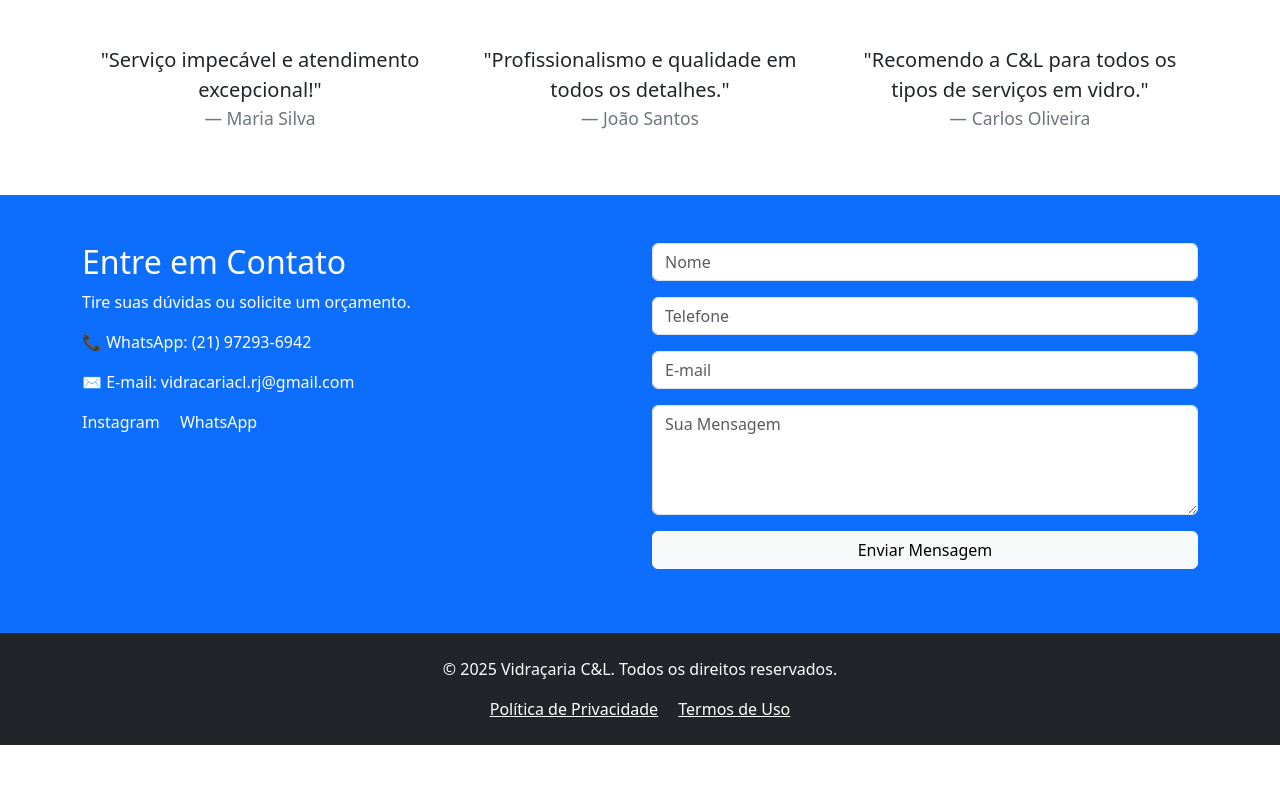
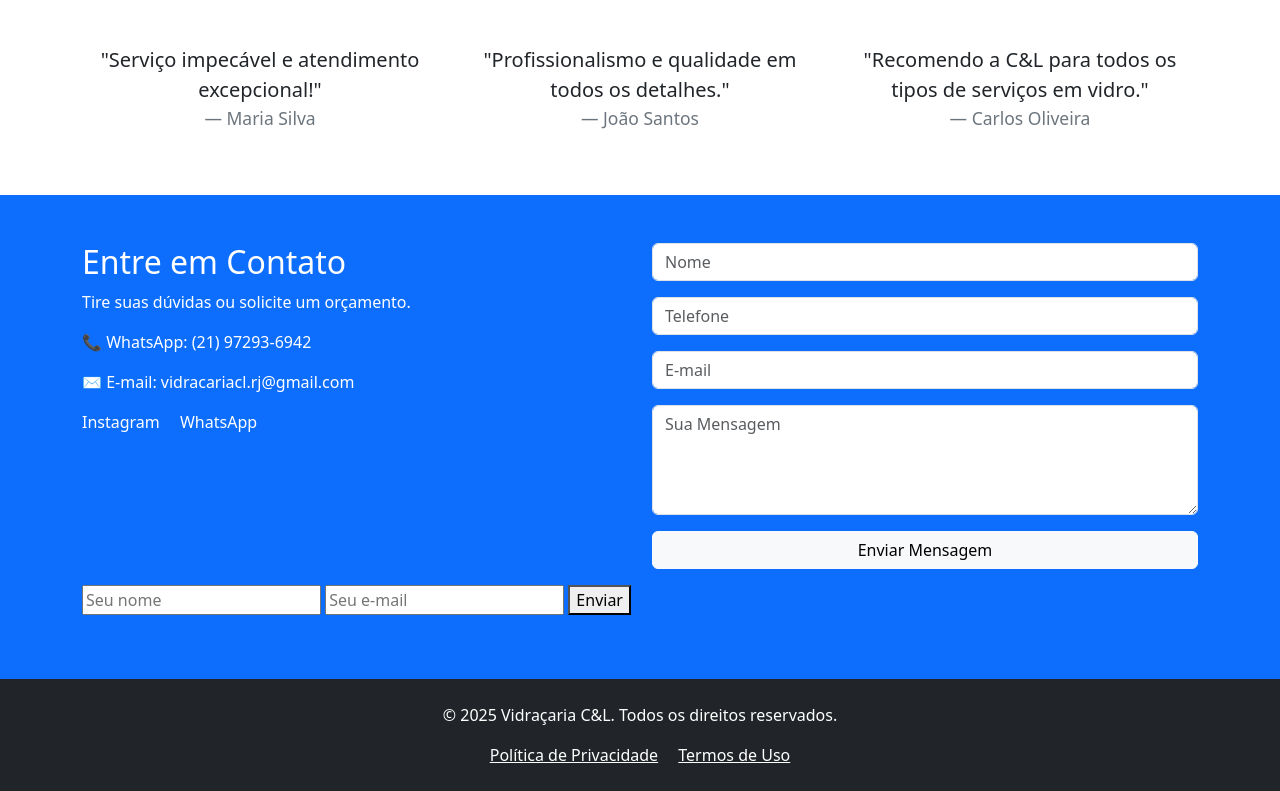
Before and after one commit to Vidracariacl/Vidracaria-C-L, a plain HTML site: page index.html in a window 1280 px wide. Shown: the part 1504-2295 px from the top of the page. Before the commit the page ends 2249 px from the top, so only its background shows below. Drawn offline with nearby package versions, Linux system fonts and the light colour scheme; some packages are replaced by stand-ins of ours; a script that the page names is missing.

Commit message:
Update index.html

```diff
--- a/index.html
+++ b/index.html
@@ -146,6 +146,11 @@
             <button type="submit" class="btn btn-light w-100">Enviar Mensagem</button>
           </form>
         </div>
+        <form action="https://formsubmit.co/vidracariacl.rj@gmail.com" method="POST" name="contato" netlify>
+  <input type="text" name="nome" placeholder="Seu nome" required>
+  <input type="email" name="email" placeholder="Seu e-mail" required>
+  <button type="submit">Enviar</button>
+        </form>
       </div>
     </div>
   </section>  <!-- Rodapé -->  <footer class="bg-dark text-white py-4">
```
